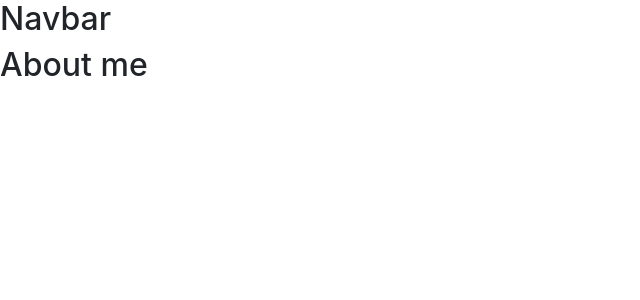
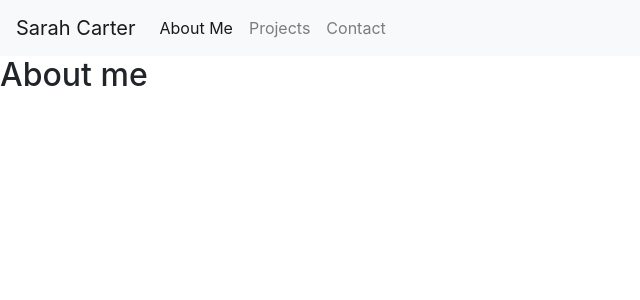
Before and after one commit to sarahm16/React-Portfolio, a React (Create React App) app: page / in a window 1280 px wide. Shown: the top 300 px of the page, without its empty margins (0-640 px from the left). Built offline with nearby package versions, Linux system fonts and the light colour scheme.

Commit message:
created bootstrap navbar with links to about me, contact, and projects

```diff
--- a/src/components/navbar/navbar.js
+++ b/src/components/navbar/navbar.js
@@ -4,7 +4,27 @@
 
     render() {
         return(
-            <h2>Navbar</h2>
+            <nav className="navbar navbar-expand-lg navbar-light bg-light">
+                <a className="navbar-brand" href="/">Sarah Carter</a>
+                <button className="navbar-toggler" type="button" data-toggle="collapse" data-target="#navbarSupportedContent" aria-controls="navbarSupportedContent" aria-expanded="false" aria-label="Toggle navigation">
+                    <span className="navbar-toggler-icon"></span>
+                </button>
+
+                <div className="collapse navbar-collapse" id="navbarSupportedContent">
+                    <ul className="navbar-nav mr-auto">
+                        <li className="nav-item active">
+                            <a className="nav-link" href="/">About Me <span className="sr-only">(current)</span></a>
+                        </li>
+                        <li className="nav-item">
+                            <a className="nav-link" href="/projects">Projects</a>
+                        </li>
+                        <li className="nav-item">
+                            <a className="nav-link" href="/contact">Contact</a>
+                        </li>
+                    </ul>
+                </div>
+            </nav>
+            // <h2>Navbar</h2>
         )
     }
 }
```
